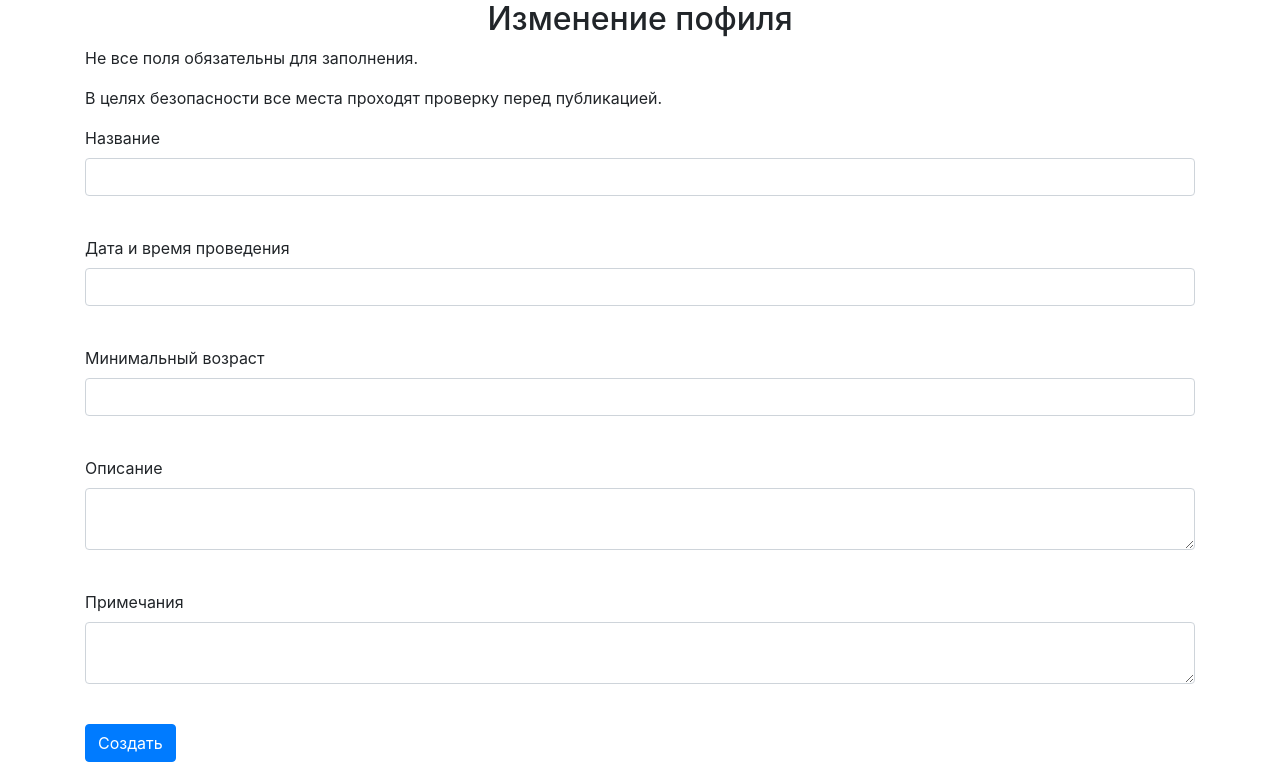
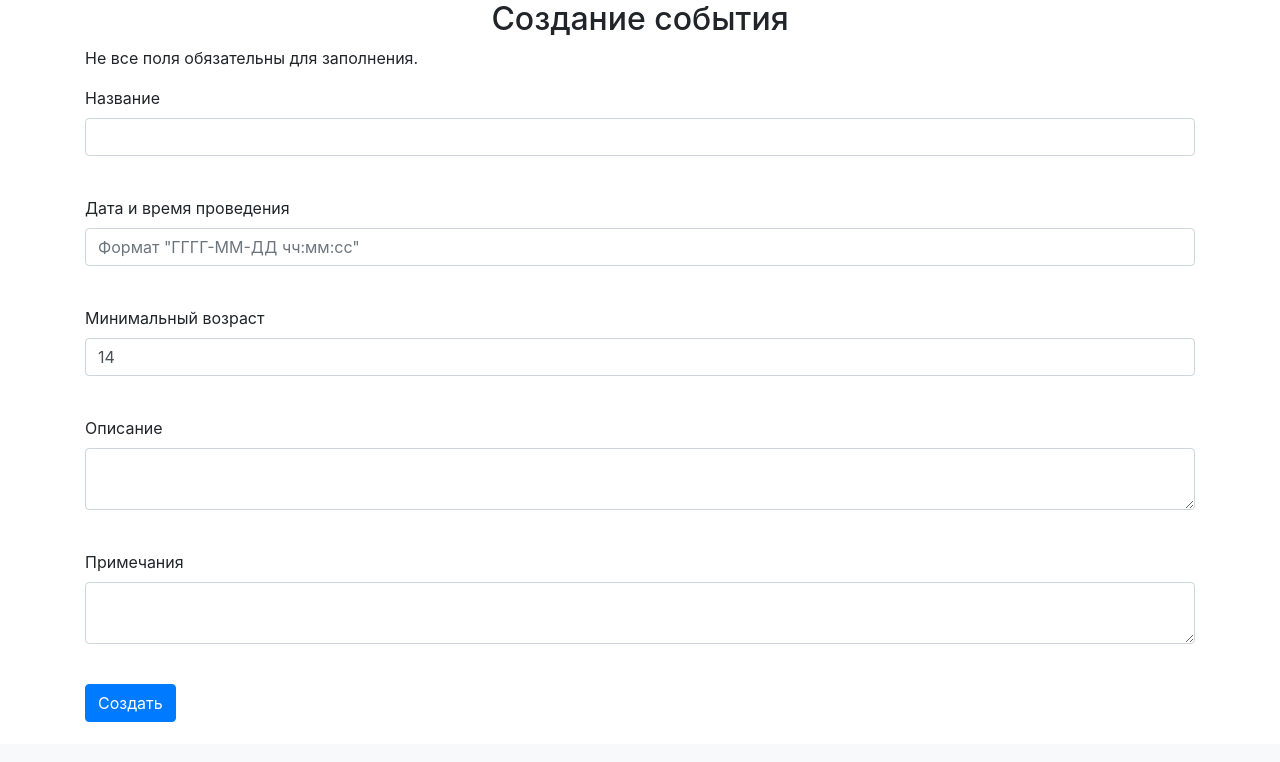
Before and after one commit to germanivanov0719/Yandex3, a Flask app: template templates/create_event.html in a window 1280 px wide. Shown: the part 56-818 px from the top of the page. After the commit the page ends 778 px from the top, so only its background shows below. Run offline with Flask 2, Linux system fonts and the light colour scheme; the template is opened without the code that fills it: values that come from a table or form of the project are taken from there, others are empty.

Commit message:
Fix a lot of bugs, make all forms work

```diff
--- a/app_routes.py
+++ b/app_routes.py
@@ -257,14 +257,14 @@ def create_event():
     if form.validate_on_submit():
         if not current_user.controlled_place:
             return render_template(
-                "create_place.html",
+                "create_event.html",
                 title="Создание мероприятия",
                 form=form,
                 message="Ваш аккаунт не привязан к месту. Попробуйте создать его.",
             )
         if db.query(Event).filter(Event.name == form.name.data).first():
             return render_template(
-                "create_place.Создание мероприятия места",
+                "create_event.html",
                 form=form,
                 message="Событие с таким названием уже есть",
             )
@@ -281,7 +281,7 @@ def create_event():
         db.commit()
         return redirect("/")
     return render_template(
-        "create_place.html", title="Создание мероприятия", form=form
+        "create_event.html", title="Создание мероприятия", form=form
     )
 
 
--- a/templates/create_event.html
+++ b/templates/create_event.html
@@ -1,8 +1,7 @@
 {% extends "base.html" %}
 {% block content %}
-  <h2 class="text-center">Изменение пофиля</h2>
+  <h2 class="text-center">Создание события</h2>
   <p>Не все поля обязательны для заполнения.</p>
-  <p>В целях безопасности все места проходят проверку перед публикацией.</p>
   <form action="" method="post">
     {{ form.hidden_tag() }}
     {{ form.hidden_tag() }}
@@ -20,7 +19,7 @@
     </p>
     <p>
       {{ form.datetime.label }}<br>
-      {{ form.datetime(class="form-control", type="datetime") }}<br>
+      {{ form.datetime(class="form-control", placeholder="Формат \"ГГГГ-ММ-ДД чч:мм:сс\"") }}<br>
       {% for error in form.datetime.errors %}
         <div class="alert alert-danger" role="alert">
           {{ error }}
@@ -29,7 +28,7 @@
     </p>
     <p>
       {{ form.required_age.label }}<br>
-      {{ form.required_age(class="form-control") }}<br>
+      {{ form.required_age(class="form-control", value="14") }}<br>
       {% for error in form.required_age.errors %}
         <p class="alert alert-danger" role="alert">
           {{ error }}
--- a/templates/create_place.html
+++ b/templates/create_place.html
@@ -1,6 +1,6 @@
 {% extends "base.html" %}
 {% block content %}
-  <h2 class="text-center">Изменение пофиля</h2>
+  <h2 class="text-center">Создание места</h2>
   <p>Не все поля обязательны для заполнения.</p>
   <p>В целях безопасности все места проходят проверку перед публикацией.</p>
   <form action="" method="post">
--- a/templates/edit_profile.html
+++ b/templates/edit_profile.html
@@ -1,7 +1,7 @@
 {% extends "base.html" %}
 
 {% block content %}
-  <h2 class="text-center">Изменение пофиля</h2>
+  <h2 class="text-center">Изменение профиля</h2>
   <form action="" method="post">
     {{ form.hidden_tag() }}
     {{ form.hidden_tag() }}
```
